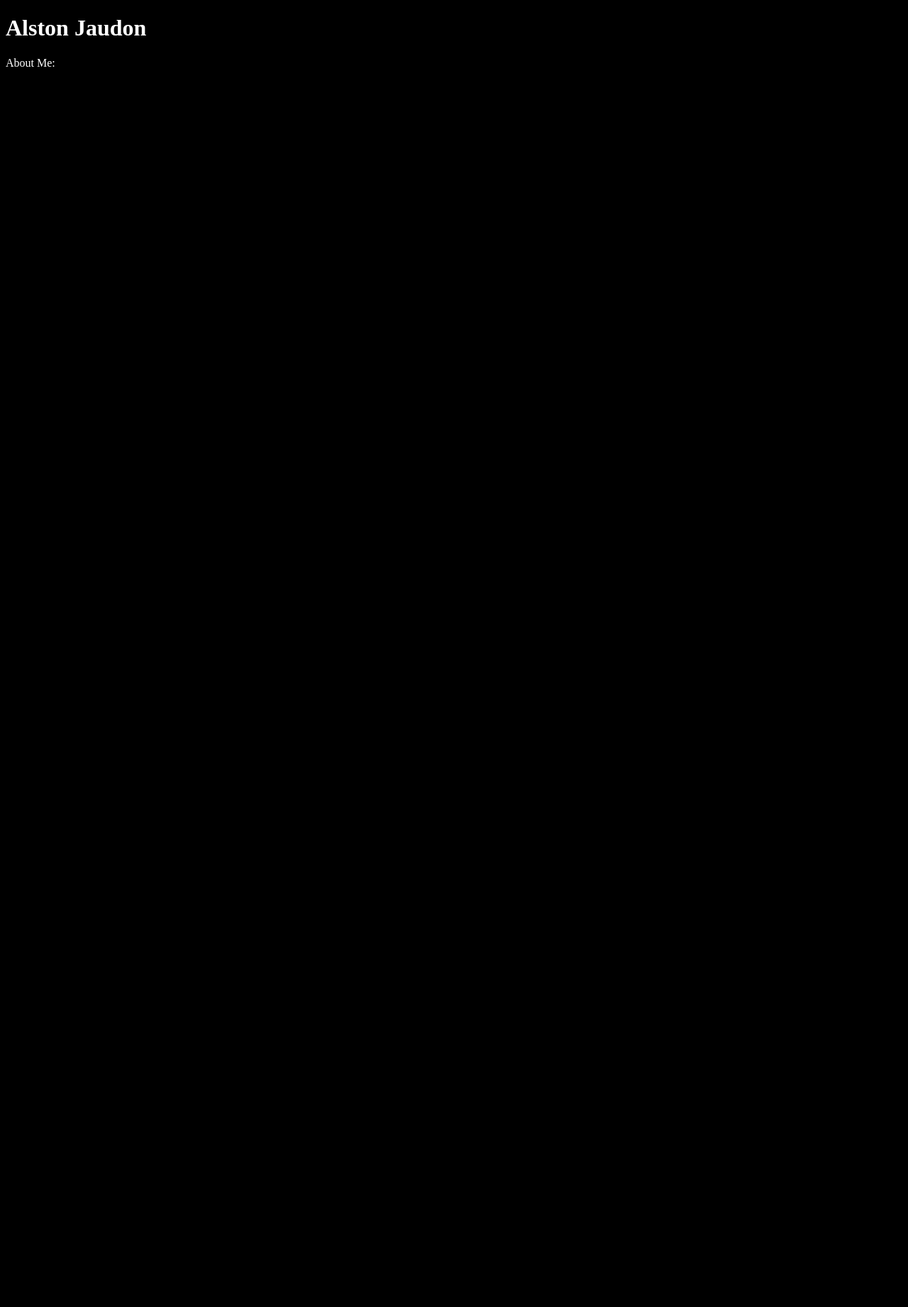
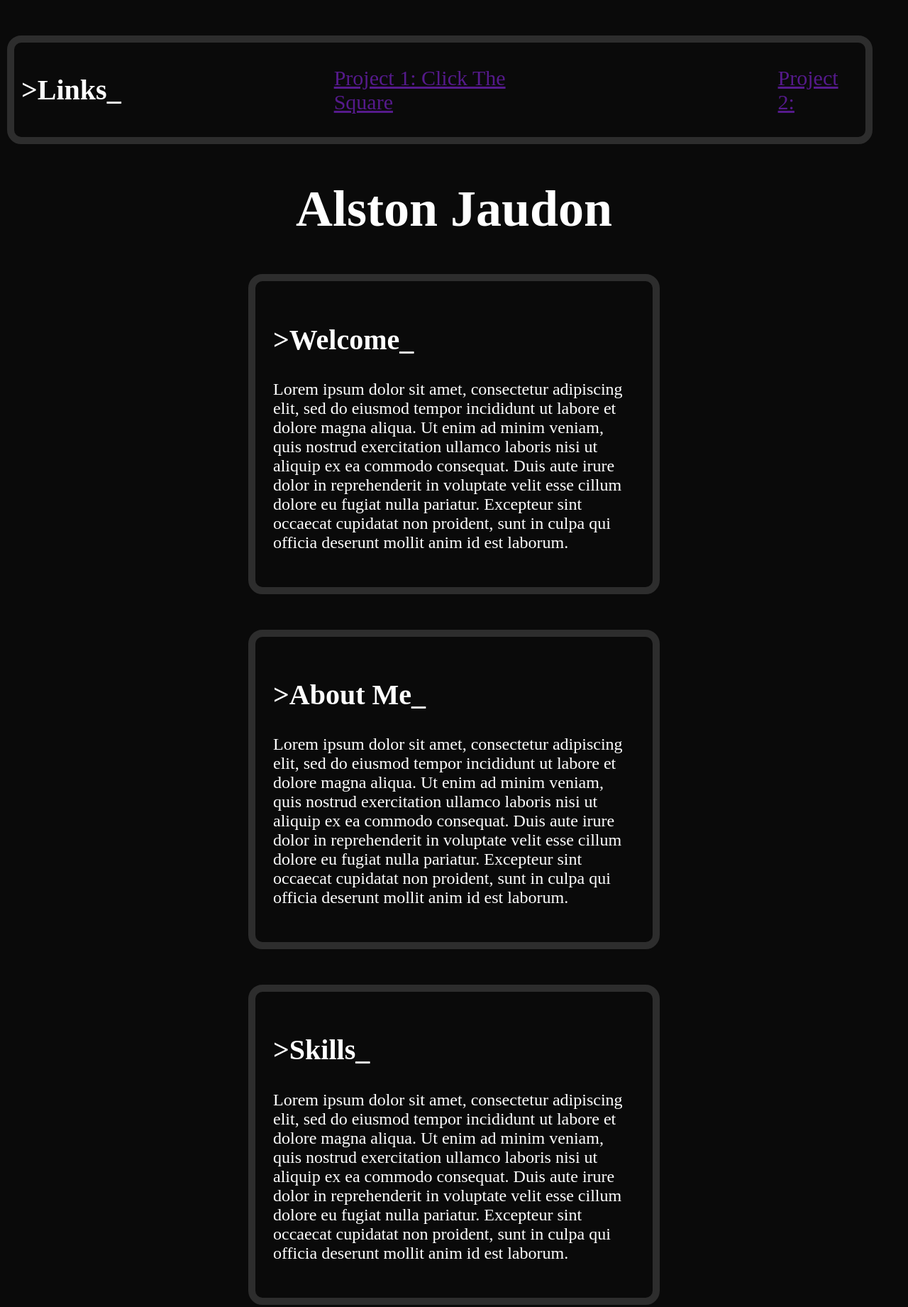
Before and after one commit to AJaudon1/AJaudon1.github.io, a plain HTML site: page index.html in a window 1280 px wide. Shown: the top 1841 px of the page at 71% size. Before the commit the page ends 800 px from the top, so only its background shows below. Drawn offline with Linux system fonts and the light colour scheme.

Commit message:
Basic theme to adjust later

```diff
--- a/index.html
+++ b/index.html
@@ -5,12 +5,68 @@
         <title>Alston Jaudon's Site</title>
 
         <link rel="stylesheet" type="text/css" href="personal.css">
+        <link rel="icon" type="image/x-icon" href="images/favicon.ico">
     </head>
 
     <body>
+
+
+         <nav>
+            <h2>&gt;Links_</h2>
+            <a href>Project 1: Click The Square</a>
+            <a href>Project 2: </a>
+        </nav>
+
         <h1>Alston Jaudon</h1>
 
-        <p>About Me:</p>
+        <section>
+            <h2>&gt;Welcome_</h2>
+            <p>Lorem ipsum dolor sit amet, consectetur adipiscing elit,
+                sed do eiusmod tempor incididunt ut labore et dolore magna aliqua.
+                Ut enim ad minim veniam, quis nostrud exercitation ullamco laboris nisi ut aliquip ex ea commodo consequat.
+                Duis aute irure dolor in reprehenderit in voluptate velit esse cillum dolore eu fugiat nulla pariatur.
+                Excepteur sint occaecat cupidatat non proident,
+                sunt in culpa qui officia deserunt mollit anim id est laborum.</p>
+        </section>
+
+        <section>
+            <h2>&gt;About Me_</h2>
+            <p>Lorem ipsum dolor sit amet, consectetur adipiscing elit,
+                sed do eiusmod tempor incididunt ut labore et dolore magna aliqua.
+                Ut enim ad minim veniam, quis nostrud exercitation ullamco laboris nisi ut aliquip ex ea commodo consequat.
+                Duis aute irure dolor in reprehenderit in voluptate velit esse cillum dolore eu fugiat nulla pariatur.
+                Excepteur sint occaecat cupidatat non proident,
+                sunt in culpa qui officia deserunt mollit anim id est laborum.</p>
+        </section>
+
+        <section>
+            <h2>&gt;Skills_</h2>
+            <p>Lorem ipsum dolor sit amet, consectetur adipiscing elit,
+                sed do eiusmod tempor incididunt ut labore et dolore magna aliqua.
+                Ut enim ad minim veniam, quis nostrud exercitation ullamco laboris nisi ut aliquip ex ea commodo consequat.
+                Duis aute irure dolor in reprehenderit in voluptate velit esse cillum dolore eu fugiat nulla pariatur.
+                Excepteur sint occaecat cupidatat non proident,
+                sunt in culpa qui officia deserunt mollit anim id est laborum.</p>
+        </section>
+
+        <section>
+            <h2>&gt;Projects_</h2>
+            <p>Lorem ipsum dolor sit amet, consectetur adipiscing elit,
+                sed do eiusmod tempor incididunt ut labore et dolore magna aliqua.
+                Ut enim ad minim veniam, quis nostrud exercitation ullamco laboris nisi ut aliquip ex ea commodo consequat.
+                Duis aute irure dolor in reprehenderit in voluptate velit esse cillum dolore eu fugiat nulla pariatur.
+                Excepteur sint occaecat cupidatat non proident,
+                sunt in culpa qui officia deserunt mollit anim id est laborum.</p>
+        </section>
+
+        <!--<p> <pre>                                                                                                                                 It's dangerous to go
+                                                                                                                                   alone! Take this.
+
+                                                                                                                                   (===[{::::::::::>
+                                                                                                                                </pre></p>*/
+                                                                                                                            -->
+
+
     </body>
 
 </html>
--- a/personal.css
+++ b/personal.css
@@ -1,6 +1,70 @@
+/*
+CSS For my personal website
 
-body{background-color:black}
+Going for a darker, sleek design
+*/
 
-h1{color:white}
+html, body{
+    padding:0;
+    margin:0;
+    background-color:#0A0A0A;
+    font-family:"Cascadia Code", serif;
+    color: white;
+}
 
-p{color:white}
+section{
+    padding:25px;
+    margin:50px;
+    margin-left:350px;
+    margin-right:350px;
+    border-width: 10px;
+    border-radius:20px;
+    border-style:solid;
+    border-color: rgb(45, 45, 45);
+}
+
+nav{
+    padding:10px;
+    margin:50px;
+    margin-left:10px;
+    border-width: 10px;
+    border-radius:20px;
+    border-style:solid;
+    border-color: rgb(45, 45, 45);
+
+    display: flex;
+    align-items:center;
+    gap:300px;
+}
+
+aside{
+    padding:25px;
+    margin:50px;
+    margin-left:350px;
+    margin-right:350px;
+    border-width: 10px;
+    border-radius:20px;
+    border-style:solid;
+    border-color: darkred;
+}
+
+h1{
+    text-align: center;
+    font-size: 54pt;
+}
+
+h2{
+    font-size: 30pt;
+}
+
+a{
+    font-size: 30px;
+}
+
+h3{
+    font-size: 20pt;
+}
+
+p{
+    font-size: 18pt;
+}
```
Also changed, not shown: images/Alston.jpg (added), images/favicon.ico (added).
